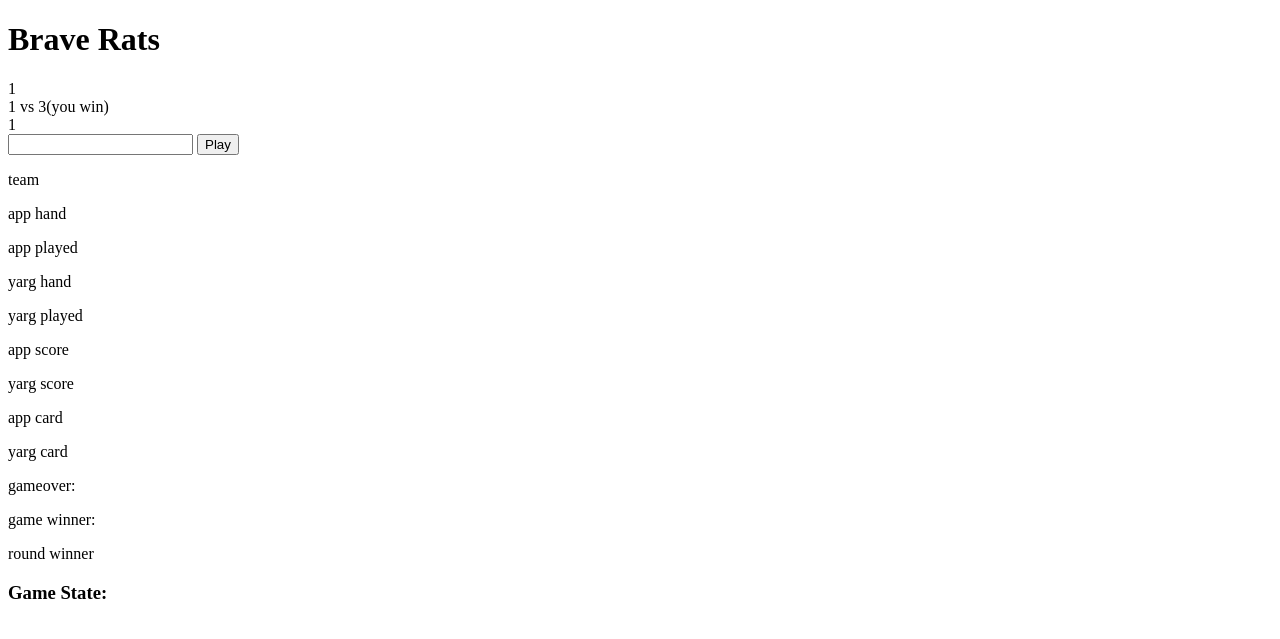
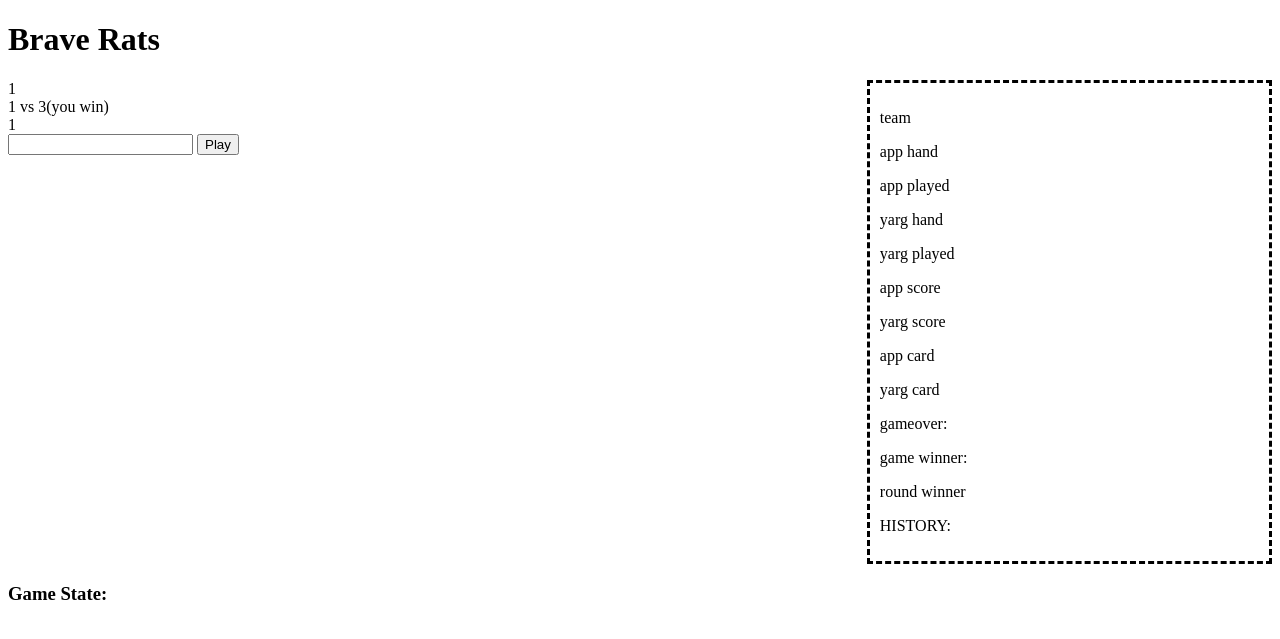
Before and after one commit to EthanWintill/braverats, a Flask app: template templates/play.html in a window 1280 px wide. Shown: the top 639 px of the page. Run offline with Flask 2, Linux system fonts and the light colour scheme; the template is opened without the code that fills it, so the values that code supplies are empty; some libraries are stand-ins or nearby versions.

Commit message:
add game history

```diff
--- a/app.py
+++ b/app.py
@@ -76,9 +76,14 @@ def sendGameState(gid, round_winner=None):
         'yard_card':game.yarg.card,
         'gameover':game.gameOver(), #winner is set to applewood, or yarg if they win, none if game isn't over, and tie if they tie
         'game_winner':('tie' if game.gameOver() else 'none' ) if not game.winner else ('apple' if game.winner==1 else 'yarg'),
-        'round_winner': round_winner
+        'round_winner': round_winner,
+        'team' : None,
+        'history' : game.history
         }
+
     for socket in sockets:
+        dataForClient['team'] = game.socketToTeam(socket)
+
         socketio.emit("gstate", {"state":dataForClient,"team":game.sidToTeam(socket),"debugstate":game.printGameState()}, room=socket)
 
 
--- a/static/css/main.css
+++ b/static/css/main.css
@@ -1,3 +1,16 @@
 h2 {
     color:red;
 }
+
+#container {
+    justify-content: space-between;
+    flex-direction:row;
+    display:flex
+}
+
+#debug {
+    width:30%;
+    border-style:dashed;
+    padding:10px;
+    border-width:medium;
+}
--- a/static/js/play.js
+++ b/static/js/play.js
@@ -24,8 +24,10 @@
       socket.on("gstate", (data) => {
         // TODO: update client view based on recieved state instead of just printing it
         $("#gameState").text(data.debugstate)
-        $("#team").text(data.team)
-        $("applewood_card").text(data.state.applewood_card)
+
+        console.log(data)
+        $("#team").text(data.state.team)
+        $("#applewood_card").text(data.state.applewood_card)
         $("#applewood_hand").text(data.state.applewood_hand)
         $("#yarg_card").text(data.state.yarg_card)
         $("#yarg_hand").text(data.state.yarg_hand)
@@ -34,6 +36,7 @@
         $("#gameover").text(data.state.gameover)
         $("#game_over").text(data.state.game_winner)
         $("#round_winner").text(data.state.round_winner)
+        $("#history").text(data.state.history)
       });
 
       $('#send-button').click(function() {
--- a/templates/play.html
+++ b/templates/play.html
@@ -16,6 +16,7 @@
   <script src="https://ajax.googleapis.com/ajax/libs/jquery/2.2.4/jquery.min.js"></script>
   <h2 id="sid">{{sid}}</h2>
   <h1>Brave Rats</h1>
+  <div id="container">
   <div id="gameboard">
 <!--ENEMY ON TOP, FRIENDLY ON BOTTOM, PLAY AREA IN MIDDLE AS PER DESIGN-->
     <div id="enemy_view">
@@ -37,8 +38,8 @@
       <button id="send-button">Play</button>
     </div>
   </div>
-
-  <p>team</p>
+  <div id="debug">
+    <p>team</p>
   <p id="team"></p>
   <p>app hand</p>
   <p id="applewood_hand"></p>
@@ -62,8 +63,13 @@
   <p id="game_winner"></p>
   <p>round winner</p>
   <p id="round_winner"></p>
+  <p>HISTORY:</p>
+  <p id="history"></p>
 
   <p id="winners"></p>
+  </div>
+</div>
+
 
 
   <!--DEBUG DISPLAY, SHOW GAME STATE FOR DEVELOPER VIEW-->
```
Also changed, not shown: braverats.py (+13 -0 lines).
